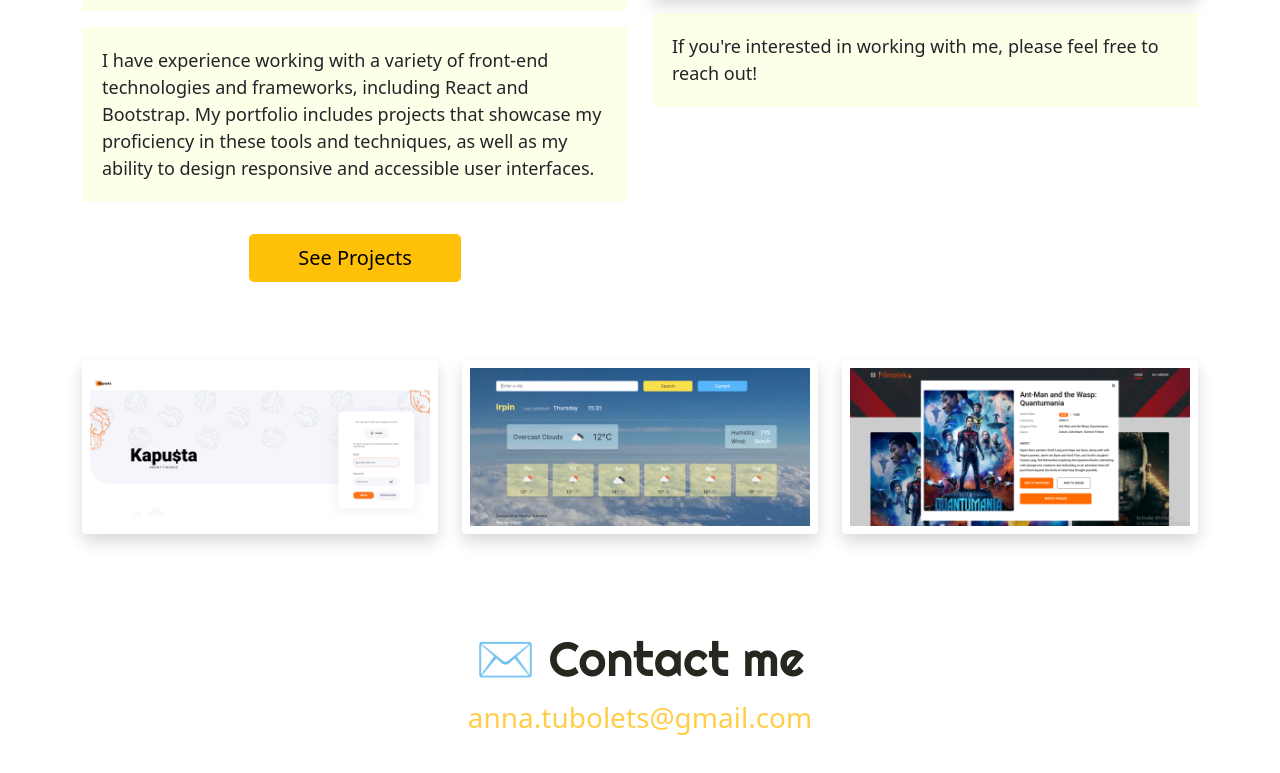
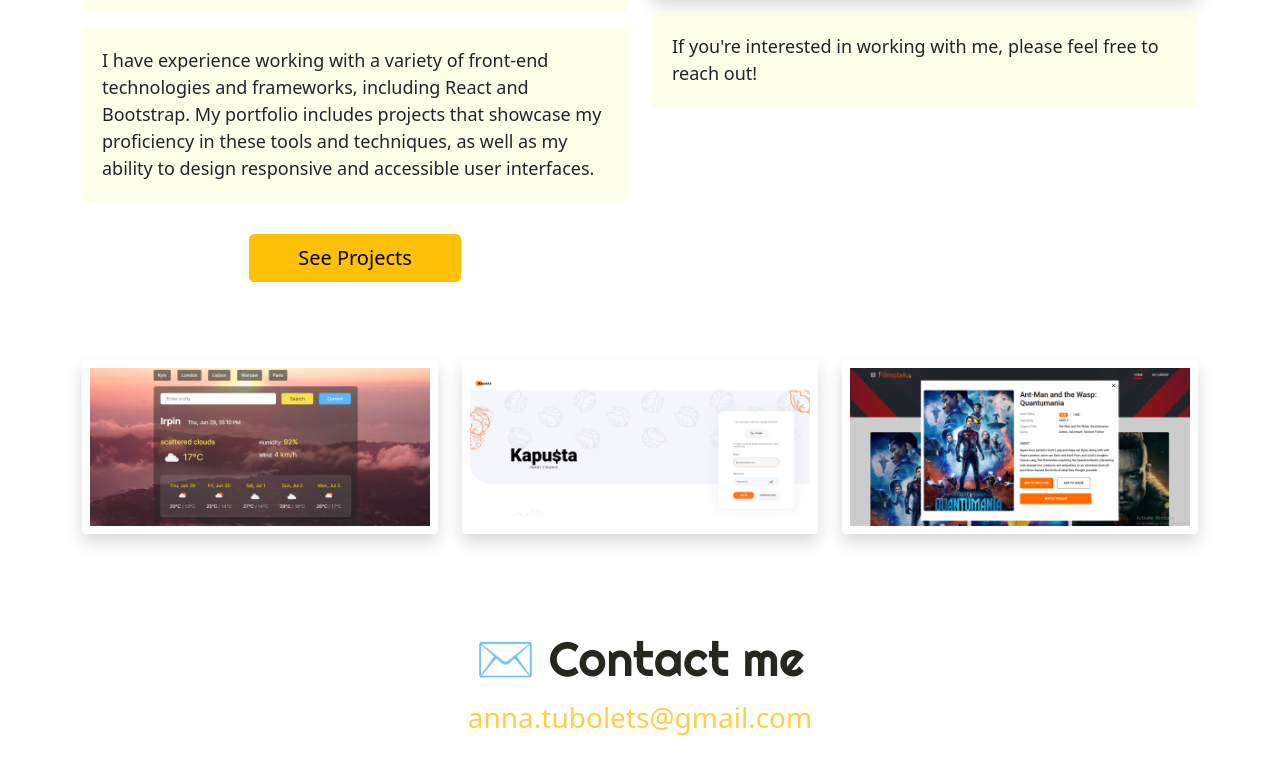
Before and after one commit to HannaTubolets/bootstrap-hw-portfolio, a plain HTML site: page about.html in a window 1280 px wide. Shown: the part 529-1302 px from the top of the page. Drawn offline with nearby package versions, Linux system fonts and the light colour scheme.

Commit message:
Updated about page

```diff
--- a/about.html
+++ b/about.html
@@ -153,6 +153,20 @@
         <div class="row">
           <div class="col-sm-4">
             <a
+              href="https://weather-react-app-eight.vercel.app/"
+              target="_blank"
+              title="weather app link"
+            >
+              <img
+                class="img-fluid rounded shadow p-2 mb-5 bg-body rounded"
+                src="/src/images/weather-react-img.png"
+                alt="weather image"
+              />
+            </a>
+          </div>
+
+          <div class="col-sm-4">
+            <a
               href="https://hannatubolets.github.io/kapusta-team-project/login"
               target="_blank"
               title="kapusta app link"
@@ -161,20 +175,6 @@
                 class="img-fluid rounded shadow p-2 mb-5 bg-body rounded"
                 src="/src/images/Kapusta-img.png"
                 alt="kapusta image"
-              />
-            </a>
-          </div>
-
-          <div class="col-sm-4">
-            <a
-              href="https://friendly-arithmetic-50e5c3.netlify.app/"
-              target="_blank"
-              title="weather app link"
-            >
-              <img
-                class="img-fluid rounded shadow p-2 mb-5 bg-body rounded"
-                src="/src/images/weather-img.png"
-                alt="weather image"
               />
             </a>
           </div>
```
